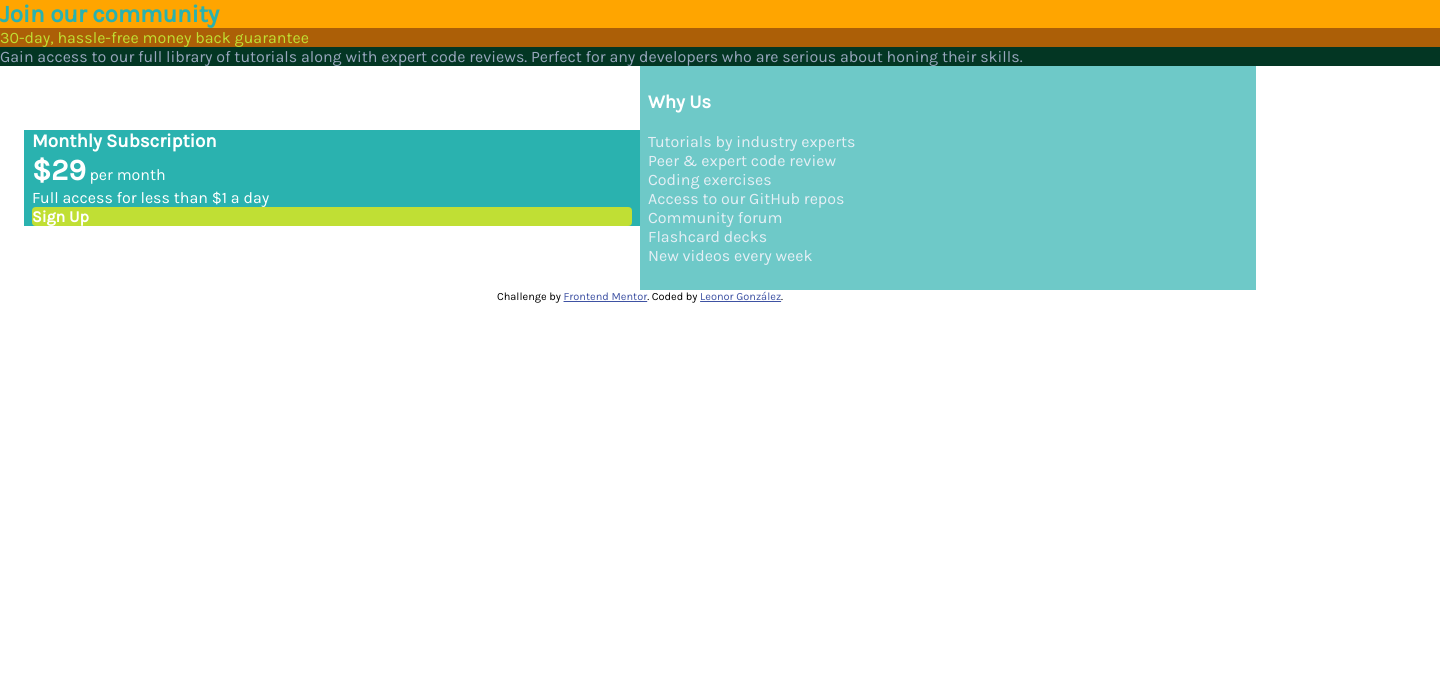
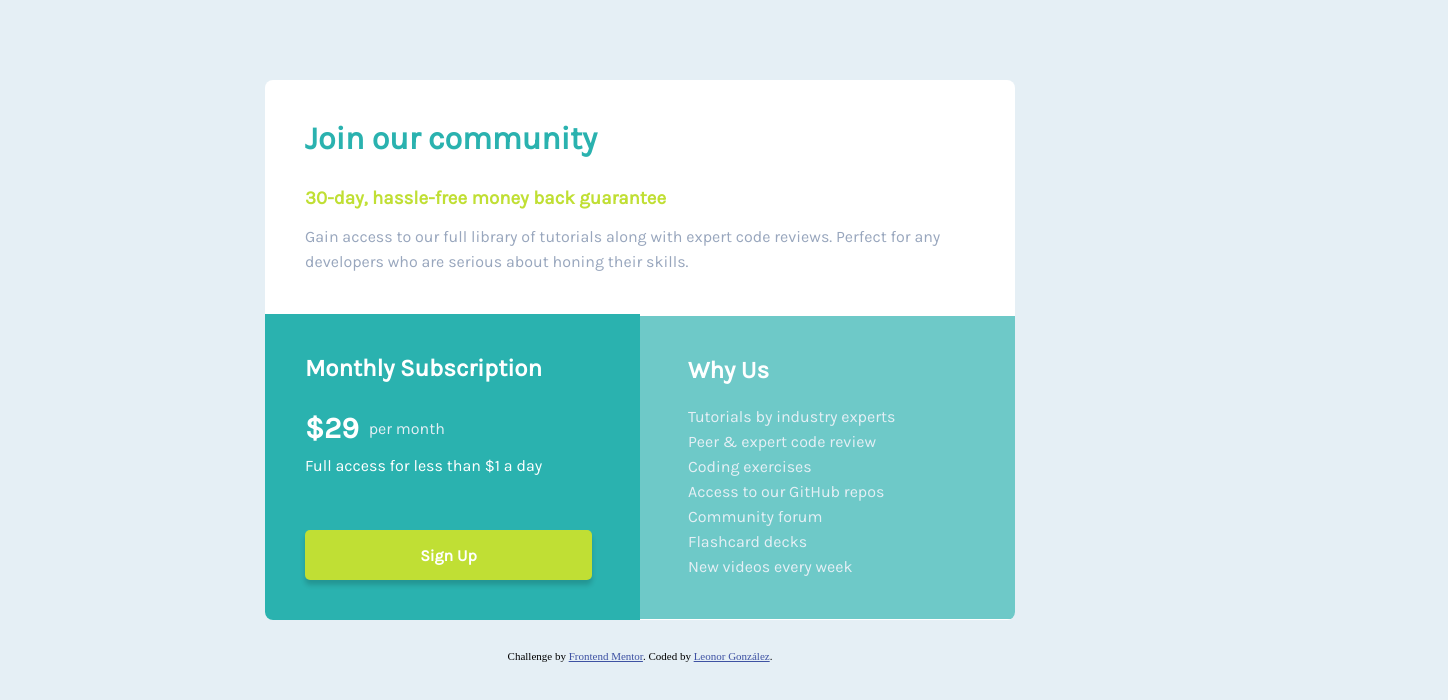
Before and after one commit to Legoal1990/single-price-grid-component-master, a plain HTML site: page index.html in a window 1280 px wide. Shown: the whole page, 1448 px wide, since content can reach past the window. Drawn offline with Linux system fonts and the light colour scheme.

Commit message:
diseño-web terminado

```diff
--- a/css/estilos.css
+++ b/css/estilos.css
@@ -1,78 +1,128 @@
 *{
     margin:0px;
     padding:0px;
+    box-sizing: border-box;
 }
 
 body{
+    background-color: hsl(204, 43%, 93%);
+    max-width: 1440px;
+    min-width: 375px;
+    display: flex;
+    flex-direction: column;
+    align-items: center;
+    margin:80px 0px;
+}
+.principal{
+    display: flex;
+    flex-flow: column;
+    border-radius: 8px;
+    overflow: hidden; /*Excesos ocultos*/
     font-size: 16px;
     font-family: 'Karla', sans-serif;
-    max-width: 1440px;
-    min-width: 375px;
+    width: 750px;
+    background-color:white;
 }
 
-.contenedor1{
-    background-color:red;
-    width: 1440px;
-}
-
-.header{
+.header h1{
     color:hsl(179, 62%, 43%);
     font-weight: 700;
-    background-color: orange;
+    padding:40px 0px 0px 40px;
 }
 
 .garantia{
     color: hsl(71, 73%, 54%);
     font-weight: 400;
-    background-color: rgb(172, 95, 7);
+    padding:30px 40px 0px 40px;
 }
 
 .datos1{
     color: hsl(218, 22%, 67%);
-    background-color: rgb(3, 54, 35);
+    padding:15px 40px 40px 40px;
+    line-height: 25px; /*Interlineado*/
 }
 
 .contenedor2{
+    display:flex;
+    flex-direction: column;
     background-color: hsl(179, 62%, 43%);
     color:white;
 }
 
-.subscription p{
+.subscription h2{
     font-weight: 700;
 }
 
-.costo span{
+.costo{
+    display:flex;
+    align-items: center;
+    padding:28px 40px 10px 40px;
+}
+
+.dollar{
     font-size: 30px;
     font-weight: 700;
 }
 
+.moneda{
+    margin-left:10px;
+    font-weight: 400;
+    color:hsl(204, 43%, 93%);
+}
+
+.info p{
+    padding:0px 40px 25px 40px;
+}
+
+.boton{
+    display: flex;
+    justify-content: center;
+}
+
 .boton a{
     display: flex;
-    justify-content: flex-start;
+    align-items: center;
+    justify-content: center;
+    position: relative;
     text-decoration: none;
     color:white;
-    font-weight: bold;
+    font-weight: 700;
     background-color: hsl(71, 73%, 54%);
-    border-radius: 4px;
+    border-radius: 5px;
+    width: 80%;
+    height: 50px;
+    margin: 30px 40px 40px 40px;
+    box-shadow: 0px 5px 5px rgba(0, 0, 0, 0.164);
+}
+
+.boton a:hover {
+    background-color: hsl(71, 73%, 48%);
 }
 
 .contenedor3{
     background-color:hsl(179, 46%, 61%);
-    padding: 25px;
 }
 
-h3{
+h2{
     color:white;
     font-weight: 700;
+    padding:40px 0px 0px 40px;
 }
+
+nav ul{
+    list-style: none;
+    line-height: 25px; /*Interlineado*/
+    padding:20px 0px 40px 40px;
+}
+
 
 nav ul li a{
     text-decoration: none;
     color:  hsl(204, 43%, 93%);
 }
 
-nav ul{
-    list-style: none
+.footer{
+    margin-top: 30px;
 }
 
 .attribution { font-size: 11px; text-align: center; }
--- a/index.html
+++ b/index.html
@@ -12,22 +12,23 @@
 
 </head>
 <body>
+  <div class="principal">
     <div class="contenedor1">
-    <header class="row start-xs between-xs">
+      <header class="row middle-xs between-xs">
         <div class="col-xs-6 col-lg-12">
           <div class="header">
-          <h2>Join our community</h2>
+            <h1>Join our community</h1>
           </div>
         </div>
       </header>
-    <div class="row start-xs between-xs">
+      <div class="row middle-xs between-xs">
         <div class="col-xs-8 col-lg-12">
           <div class="garantia">
-          <p>30-day, hassle-free money back guarantee</p>
+            <h3>30-day, hassle-free money back guarantee</h3>
           </div>
         </div>
       </div>
-    <div class="row start-xs between-xs">
+      <div class="row middle-xs between-xs">
         <div class="col-xs-10 col-lg-12">
           <div class="datos1">
             <p>Gain access to our full library of tutorials along with expert code reviews.
@@ -37,15 +38,15 @@
       </div>
     </div>
 
-  <div class="container">
+    <div class="contenedor23">
       <div class="row middle-xs between-xs">
           <!--Contenedor dos-->
           <div class="contenedor2 col-xs-12 col-lg-6">
             <div class="subscription">
-            <h3>Monthly Subscription</h3>
+              <h2>Monthly Subscription</h2>
             </div>
             <div class="costo">
-            <p><span>&dollar;29</span> per month</p>
+              <div class="dollar">&dollar;29</div> <div class="moneda">per month</div>
             </div>
             <div class="info">
               <p>Full access for less than &dollar;1 a day</p>
@@ -57,7 +58,7 @@
           <!--Ccontenedor tres-->
           <div class="contenedor3 col-xs-12 col-lg-6">
             <nav>
-            <h3>Why Us</h3><br>
+              <h2>Why Us</h2>
               <ul>
                   <li><a href="#">Tutorials by industry experts</a></li>
                   <li><a href="#">Peer &amp; expert code review</a></li>
@@ -71,7 +72,7 @@
           </div>
       </div>
     </div>
-
+  </div>
     <footer class="row">
       <div class="col-xs-12">
         <div class="footer">
```
Lines whose indentation alone changed are shown as unchanged.
